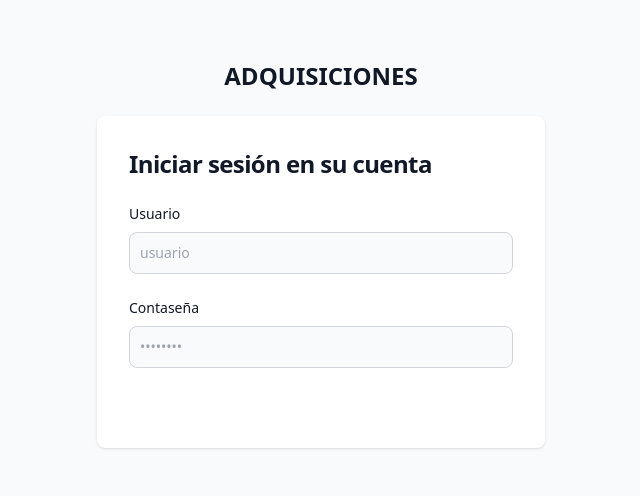
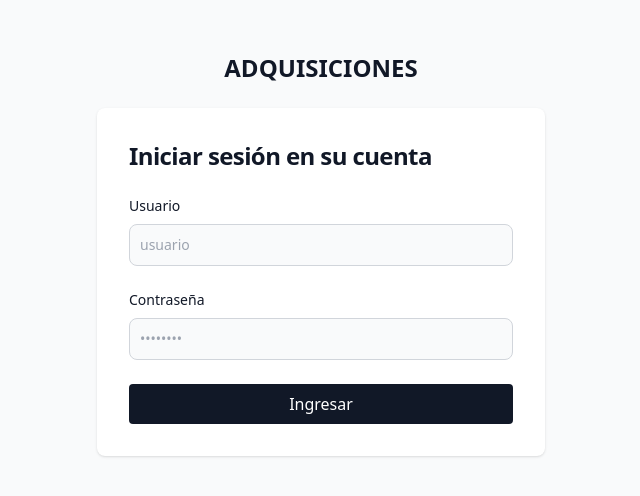
Before and after one commit to r-gabriel-f/adquisiciones, a React (Create React App) app in the folder Front_End/: page / in a window 1280 px wide. Shown: the part 146-642 px from the top of the page, without its empty margins (319-959 px from the left). Built offline with nearby package versions, Linux system fonts and the light colour scheme.

Commit message:
login terminado

```diff
--- a/Front_End/src/compononts/login/Login.js
+++ b/Front_End/src/compononts/login/Login.js
@@ -2,24 +2,24 @@
 
 export const Login = () => {
   return (
-    <section class="bg-gray-50 dark:bg-gray-900">
-      <div class="flex flex-col items-center justify-center px-6 py-8 mx-auto md:h-screen lg:py-0">
+    <section className="bg-gray-50 dark:bg-gray-900 h-screen">
+      <div className="hidden sm:flex flex-col items-center justify-center h-screen">
         <a
-          href="#"
-          class="flex items-center mb-6 text-2xl font-semibold text-gray-900 dark:text-white"
+          href="h"
+          className="flex items-center mb-6 text-2xl font-semibold text-gray-900 dark:text-white"
         >
           ADQUISICIONES
         </a>
-        <div class="w-full bg-white rounded-lg shadow dark:border md:mt-0 sm:max-w-md xl:p-0 dark:bg-gray-800 dark:border-gray-700">
-          <div class="p-6 space-y-4 md:space-y-6 sm:p-8">
-            <h1 class="text-xl font-bold leading-tight tracking-tight text-gray-900 md:text-2xl dark:text-white">
+        <div className="w-full bg-white rounded-lg shadow dark:border md:mt-0 sm:max-w-md xl:p-0 dark:bg-gray-800 dark:border-gray-700">
+          <div className="p-6 space-y-4 md:space-y-6 sm:p-8">
+            <h1 className="text-xl font-bold leading-tight tracking-tight text-gray-900 md:text-2xl dark:text-white">
               Iniciar sesión en su cuenta
             </h1>
-            <form class="space-y-4 md:space-y-6" action="#">
+            <form className="space-y-4 md:space-y-6" action="#">
               <div>
                 <label
-                  for="email"
-                  class="block mb-2 text-sm font-medium text-gray-900 dark:text-white"
+                  htmlFor="user"
+                  className="block mb-2 text-sm font-medium text-gray-900 dark:text-white"
                 >
                   Usuario
                 </label>
@@ -27,33 +27,33 @@
                   type="text"
                   name="user"
                   id="user"
-                  class="bg-gray-50 border border-gray-300 text-gray-900 sm:text-sm rounded-lg focus:ring-primary-600 focus:border-primary-600 block w-full p-2.5 dark:bg-gray-700 dark:border-gray-600 dark:placeholder-gray-400 dark:text-white dark:focus:ring-blue-500 dark:focus:border-blue-500"
+                  className="bg-gray-50 border border-gray-300 text-gray-900 sm:text-sm rounded-lg focus:ring-primary-600 focus:border-primary-600 block w-full p-2.5 dark:bg-gray-700 dark:border-gray-600 dark:placeholder-gray-400 dark:text-white dark:focus:ring-blue-500 dark:focus:border-blue-500"
                   placeholder="usuario"
                   required
                 ></input>
               </div>
               <div>
                 <label
-                  for="password"
-                  class="block mb-2 text-sm font-medium text-gray-900 dark:text-white"
+                  htmlFor="password"
+                  className="block mb-2 text-sm font-medium text-gray-900 dark:text-white"
                 >
-                  Contaseña
+                  Contraseña
                 </label>
                 <input
                   type="password"
                   name="password"
                   id="password"
                   placeholder="••••••••"
-                  class="bg-gray-50 border border-gray-300 text-gray-900 sm:text-sm rounded-lg focus:ring-primary-600 focus:border-primary-600 block w-full p-2.5 dark:bg-gray-700 dark:border-gray-600 dark:placeholder-gray-400 dark:text-white dark:focus:ring-blue-500 dark:focus:border-blue-500"
+                  className="bg-gray-50 border border-gray-300 text-gray-900 sm:text-sm rounded-lg focus:ring-primary-600 focus:border-primary-600 block w-full p-2.5 dark:bg-gray-700 dark:border-gray-600 dark:placeholder-gray-400 dark:text-white dark:focus:ring-blue-500 dark:focus:border-blue-500"
                   required
                 ></input>
               </div>
 
               <button
                 type="submit"
-                class="w-full text-white bg-primary-600 hover:bg-primary-700"
+                className="w-full text-white text-white bg-gray-900 hover:bg-gray-950 border-black rounded p-2"
               >
-                Sign in
+                Ingresar
               </button>
             </form>
           </div>
```
